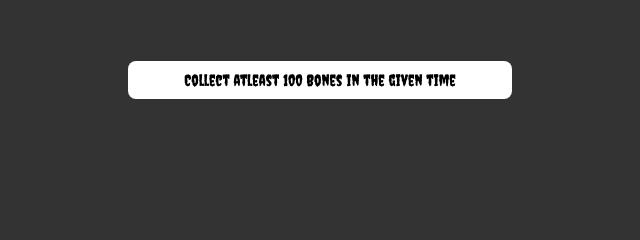
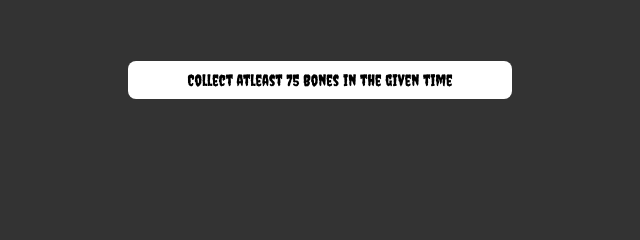
Before and after one commit to Ayush-2001-Dhanraj/Doggulicious-Nightscape, a plain HTML site: page index.html in a window 1280 px wide. Shown: the top 240 px of the page, 320-960 px from the left. Drawn offline with Linux system fonts and the light colour scheme.

Commit message:
minor text fix

```diff
--- a/index.html
+++ b/index.html
@@ -28,7 +28,7 @@
     <img src="/assests/lives.png" id="live" />
     <div id="introContainer">
       <div id="toDoSection" class="noteSections">
-        <p class="txt">Collect atleast 100 Bones in the given time</p>
+        <p class="txt">Collect atleast 75 Bones in the given time</p>
       </div>
       <div id="ribbonSection" class="noteSections"></div>
       <div id="controlsInfo" class="noteSections">
```
